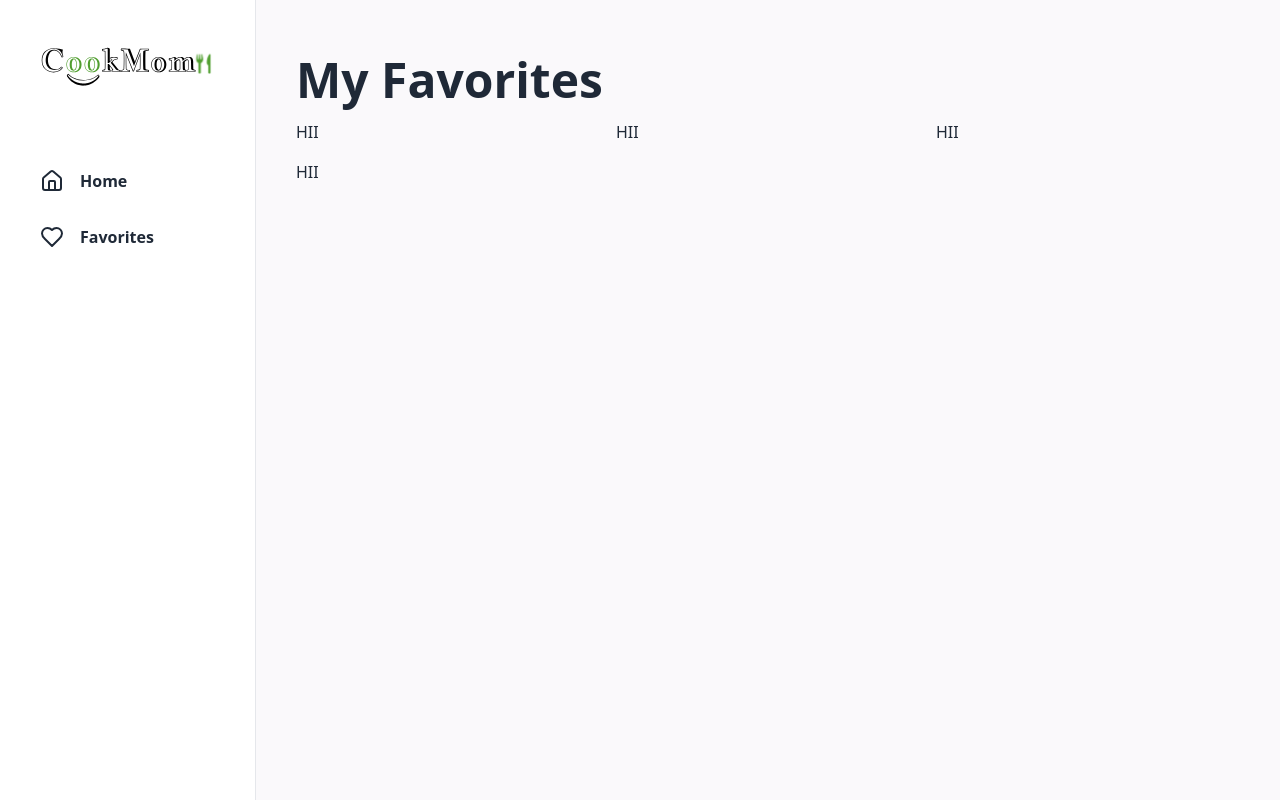
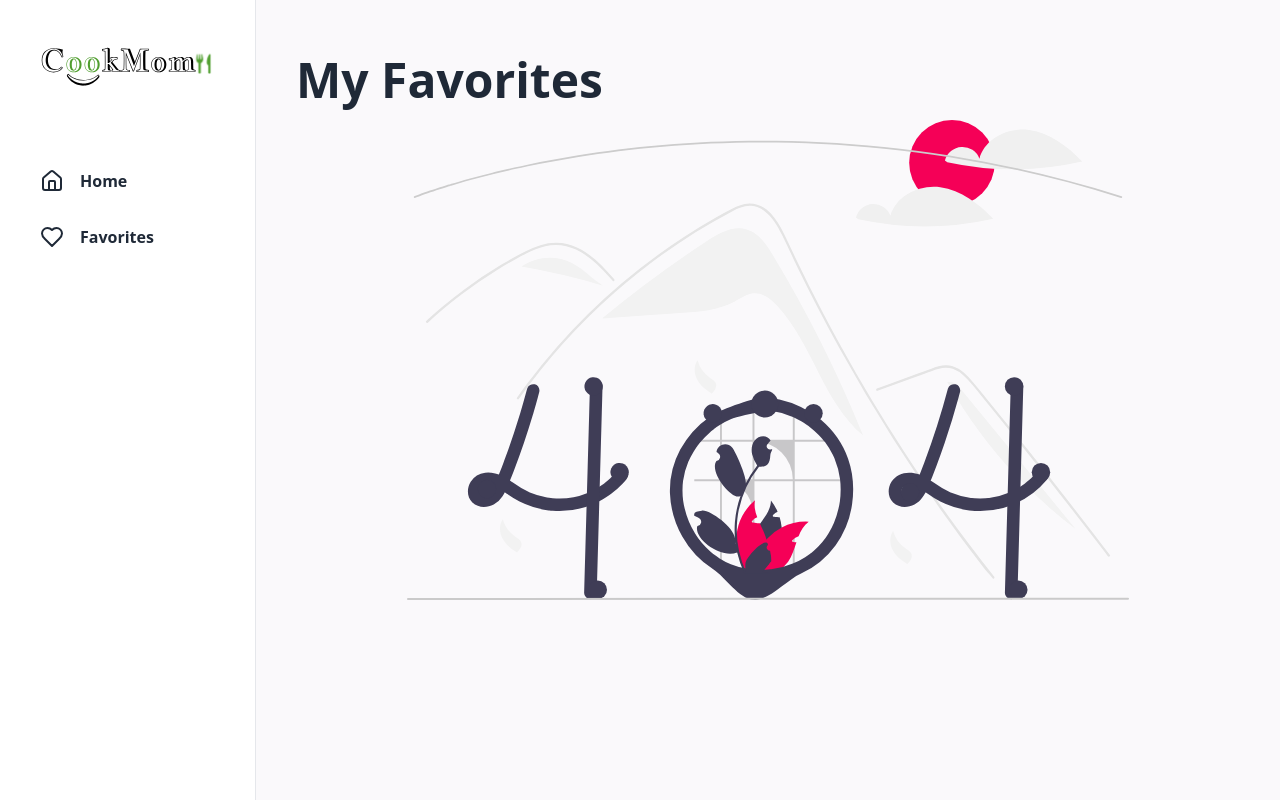
Before and after one commit to Thirana/recipe-app, a React (Vite) app: page /favorites in a window 1280 px wide. Built offline with nearby package versions, Linux system fonts and the light colour scheme.

Commit message:
favorite page was updated to show favorite items

```diff
--- a/src/pages/FavoritePage.jsx
+++ b/src/pages/FavoritePage.jsx
@@ -1,25 +1,31 @@
+import RecipeCard from "../components/RecipeCard";
+import { getRandomColor } from "../lib/utils";
+
 const FavoritePage = () => {
-  const fav = true;
+  // get the favorites items in local storage
+  const favorites = JSON.parse(localStorage.getItem("favorites")) || [];
 
   return (
     <div className="bg-[#faf9fb] flex-1 p-10 min-h-screen">
       <div className="max-w-screen-lg mx-auto">
         <p className="font-bold text-3xl md:text-5xl my-4">My Favorites</p>
 
-        {!fav && (
+        {/* if there are no items in local storage, show this */}
+        {favorites.length === 0 && (
           <div className="h-[80vh] flex flex-col items-center gap-4">
             <img src="/404.svg" className="h-3/4" alt="404 svg" />
           </div>
         )}
 
-        {fav && (
-          <div className="grid grid-cols-1 md:grid-cols-2 lg:grid-cols-3 gap-4">
-            <h2>HII</h2>
-            <h2>HII</h2>
-            <h2>HII</h2>
-            <h2>HII</h2>
-          </div>
-        )}
+        <div className="grid grid-cols-1 md:grid-cols-2 lg:grid-cols-3 gap-4">
+          {favorites.map((recipe) => (
+            <RecipeCard
+              key={recipe.label}
+              recipe={recipe}
+              {...getRandomColor()}
+            />
+          ))}
+        </div>
       </div>
     </div>
   );
```
